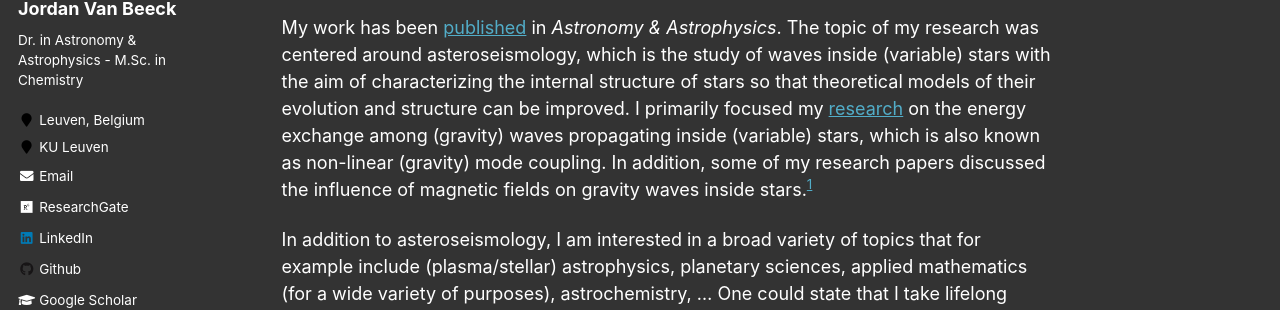
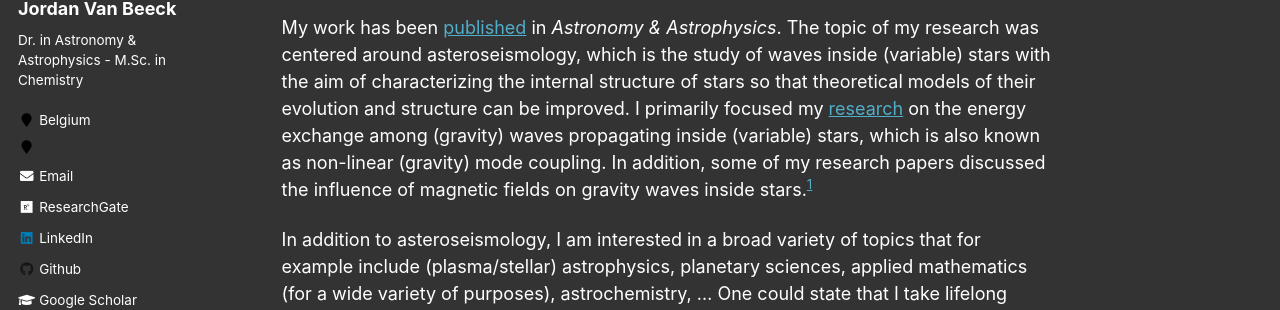
Before and after one commit to JVB11/jvb11.github.io, a Jekyll site: the page built from _pages/about.md, in a window 1280 px wide. Shown: the part 305-615 px from the top of the page. Built offline with Jekyll 4.4.1, drawn with Linux system fonts in a browser that asks for light colours; emoji names are drawn with the system emoji font; some web fonts are replaced.

Commit message:
Update _config.yml

```diff
--- a/_config.yml
+++ b/_config.yml
@@ -83,8 +83,8 @@ author:
   name             : "Jordan Van Beeck"
   avatar           : "Jordan.jpg"
   bio              : "Dr. in Astronomy & Astrophysics - M.Sc. in Chemistry"
-  location         : "Leuven, Belgium"
-  employer         : "KU Leuven"
+  location         : "Belgium"
+  employer         : ""
   pubmed           :
   googlescholar    : "https://scholar.google.com/citations?user=uEa8CVAAAAAJ&hl=nl"
   email            : "jordanvanbeeck@hotmail.com"
```
